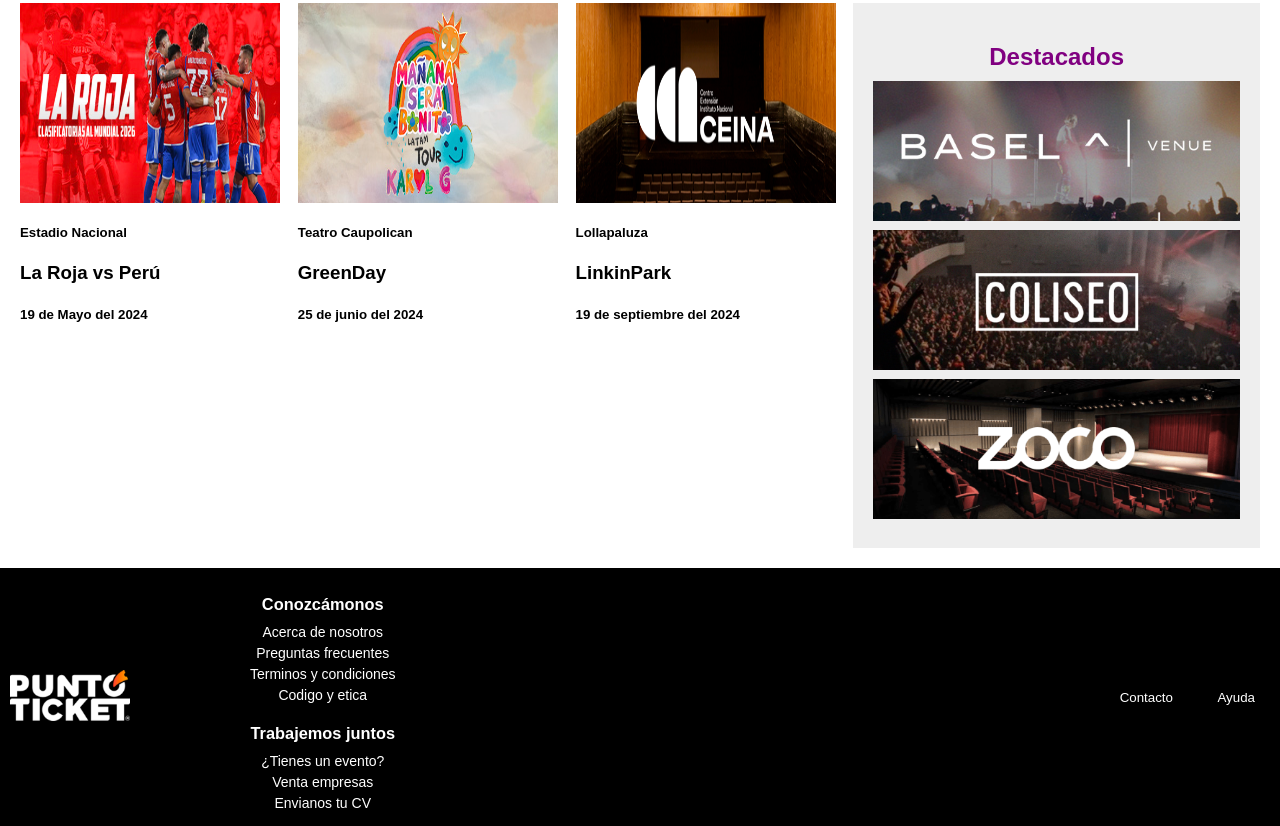
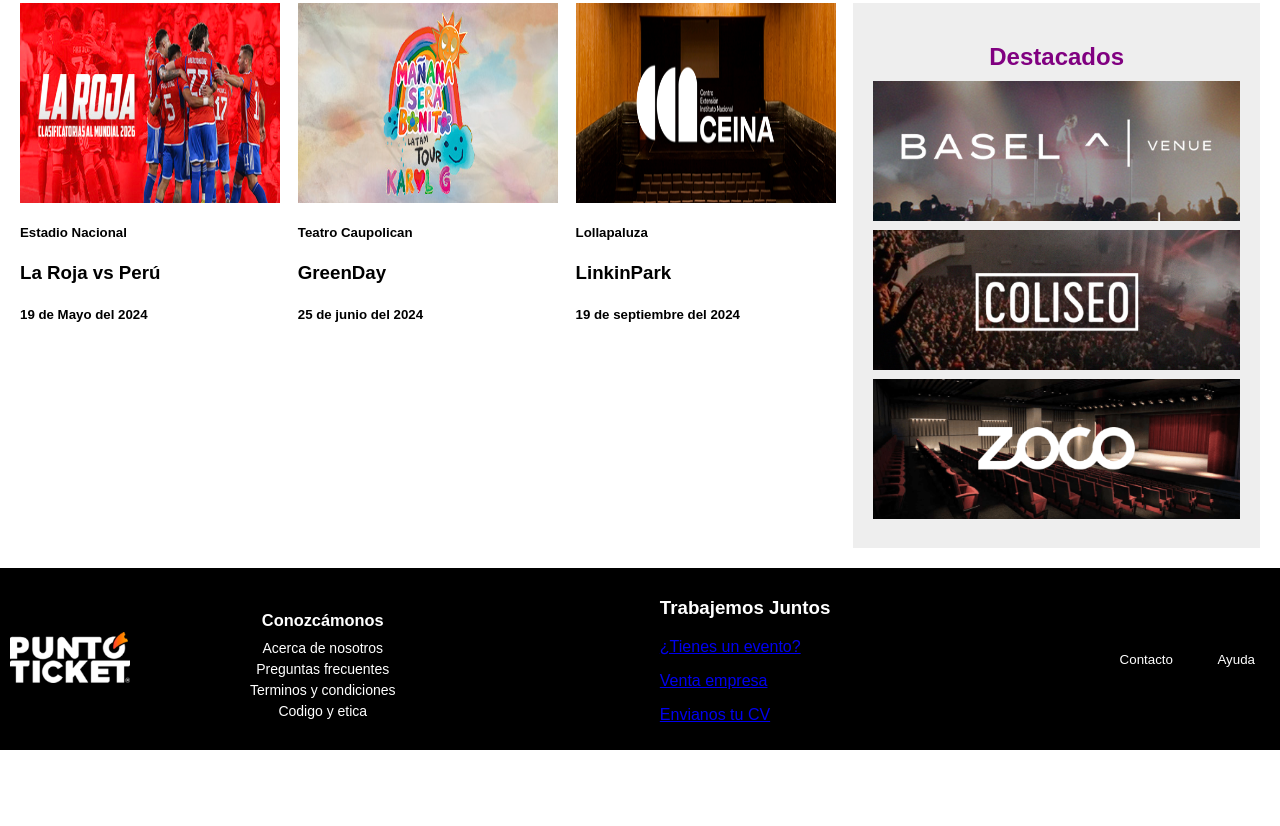
Before and after one commit to Elsopapo66/Jes-sVidal-Eva-1.zip, a plain HTML site: page index.html in a window 1280 px wide. Shown: the part 342-1168 px from the top of the page. After the commit the page ends 1092 px from the top, so only its background shows below. Drawn offline with Linux system fonts and the light colour scheme.

Commit message:
Cambio  index.html
ultima modificacion de la prueba profe xd

```diff
--- a/index.html
+++ b/index.html
@@ -8,11 +8,13 @@
     <header>
         <nav class="navbar">
             <div class="textos-arriba">
+                <div class="texto-container">
                     <a href="#">
                         <span>Inicio</span>
                         <span>/</span>
                         <span>TLK</span>
                     </a>
+                </div>
             </div>
             <div class="logo">
                 <img src="descarga.png" alt="Logo">
@@ -49,6 +51,7 @@
                 </button>
             </div>
         </nav>
+    </header>
     <div class="slider-promocion">
         <input type="radio" name="slider" id="slide1" checked>
         <input type="radio" name="slider" id="slide2">
@@ -69,8 +72,6 @@
     <label for="slide1" class="prev">&#10094;</label>
     <label for="slide2" class="next">&#10095;</label>
 </div>
-    </header>
-
     <main class="container">
         <section class="events">
             <div class="event">
@@ -128,13 +129,16 @@
                     <p><a href="#">Terminos y condiciones</a></p>
                     <p><a href="#">Codigo y etica</a></p>
                 </div>
-                <div class="footer-section">
-                    <h3>Trabajemos juntos</h3>
-                    <p><a href="#">¿Tienes un evento? </a></p>
-                    <p><a href="#">Venta empresas</a></p>
+            </div>
+            <div class="footer-text2">
+                <div class="footer-section2">
+                    <h3>Trabajemos Juntos</h3>
+                    <p><a href="#">¿Tienes un evento?</a></p>
+                    <p><a href="#">Venta empresa</a></p>
                     <p><a href="#">Envianos tu CV</a></p>
                 </div>
             </div>
+
             <div class="footer-buttons">
                 <button>
                     Contacto
```
Lines whose indentation alone changed are shown as unchanged.
